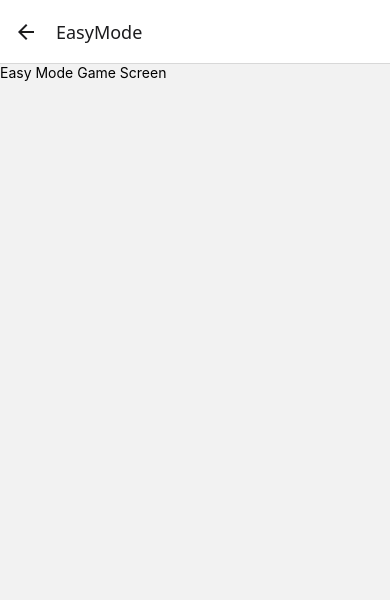
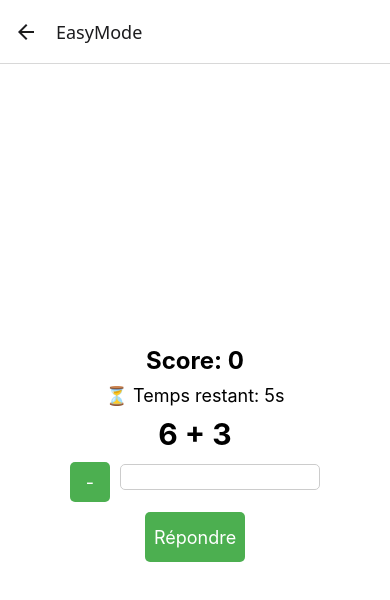
Before and after one commit to Nassjet/Math_Game, a React Native app: screen /EasyMode in a window 390 px wide. Shown: the top 600 px of the page. Built offline with nearby package versions, Linux system fonts and the light colour scheme.

Commit message:
add EasyMode complet

```diff
--- a/src/components/EasyMode.js
+++ b/src/components/EasyMode.js
@@ -1,28 +1,225 @@
-import React, {useState} from "react";
-import { TouchableOpacity, Text, StyleSheet, View } from "react-native";
+import React, { useState, useEffect } from 'react';
+import { View, Text, TouchableOpacity, TextInput, StyleSheet, Button, Keyboard } from 'react-native';
+import { KeyboardAvoidingView, ScrollView, Platform } from 'react-native';
 
 
 const EasyMode = () => {
+  const [score, setScore] = useState(0);
+  const [num1, setNumber1] = useState(Math.floor(Math.random() * 10));
+  const [num2, setNumber2] = useState(Math.floor(Math.random() * 10));
+  const [solution, setSolution] = useState(0);
+  const [userSolution, setUserSolution] = useState('');
+  const [calcul, setCalcul] = useState('');
+  const [message, setMessage] = useState('');
+  const [timeLeft, setTimeLeft] = useState(15);
+  const [startTime, setStartTime] = useState(null);
+
+  useEffect(() => {
+    nextCalcul();
+  }, []);
+
+  useEffect(() => {
+    if (timeLeft === 0) {
+      handleTimeout();
+      return;
+    }
+    const timer = setTimeout(() => {
+      setTimeLeft((prev) => prev - 1);
+    }, 1000);
+
+    return () => clearTimeout(timer);
+  }, [timeLeft]);
+
+  const generateNumber = () => {
+    setNumber1(Math.floor(Math.random() * 10));
+    setNumber2(Math.floor(Math.random() * 10));
+    return [num1, num2];
+  };
+
+  const determineTypeOfCalcul = () => {
+    return Math.random() < 0.5 ? '+' : '-';
+  };
+
+  const makeStringCalcul = (num1, num2, operator) => {
+    setCalcul(`${num1} ${operator} ${num2}`);
+    setSolution(operator === '+' ? num1 + num2 : num1 - num2);
+  };
+
+  const updateScore = () => {
+    if (startTime) {
+      const timeTaken = 10 - timeLeft;
+      const penalty = Math.min(timeTaken * 5, 50);
+      setScore((prevScore) => Math.max(prevScore - penalty, 0));
+    }
+  };
+
+  const compareSolutions = () => {
+    if (parseInt(userSolution) === solution) {
+      setScore((prev) => prev + 100);
+      setMessage("Bonne réponse !");
+    } else {
+      setMessage(`Mauvaise réponse ! La solution était ${solution}`);
+    }
+  };
+
+  const handleAnswer = () => {
+    Keyboard.dismiss();
+
+    compareSolutions();
+    updateScore();
+    nextCalcul();
+    setUserSolution('');
+  };
+
+  const handleTimeout = () => {
+    setMessage("⏳ Temps écoulé, prochain calcul !");
+    setScore((prevScore) => Math.max(prevScore - 50, 0));
+    nextCalcul();
+  };
+
+  const nextCalcul = () => {
+    const [num1, num2] = generateNumber();
+    const operator = determineTypeOfCalcul();
+    makeStringCalcul(num1, num2, operator);
+    setTimeLeft(10);
+    setStartTime(Date.now());
+  };
+
+  const toggleMinusSign = () => {
+    setUserSolution(current =>
+      current.startsWith('-')
+        ? current.slice(1)  // Retire le signe moins
+        : `-${current}`     // Ajoute le signe moins
+    );
+  };
+
+  const handleMinusToggle = () => {
+    // Masquer le clavier si actif
+    Keyboard.dismiss();
+
+    setUserSolution(current =>
+      current.startsWith('-')
+        ? current.slice(1)  // Retire le signe moins
+        : `-${current}`     // Ajoute le signe moins
+    );
+
+    // Forcer le focus sur l'input
+    inputRef.current.focus();
+  };
+
+
+
+  const timerStyle = {
+    color: timeLeft <= 3 ? 'red' : 'black',
+    fontWeight: timeLeft <= 3 ? 'bold' : 'normal'
+  };
 
   return (
-        <TouchableOpacity onPress={openEasyMode}>
-            <Text>EasyMode</Text>
+    <KeyboardAvoidingView
+      behavior={Platform.OS === "ios" ? "padding" : "height"}
+      style={{ flex: 1 }}
+    >
+      <ScrollView contentContainerStyle={{ flexGrow: 1 }}>
+        <View style={styles.container}>
+          <Text style={styles.scoreText}>Score: {score}</Text>
+          <Text
+            style={[
+              styles.timerText,
+              {
+                color: timeLeft <= 3 ? 'red' : 'black',
+                fontWeight: timeLeft <= 3 ? 'bold' : 'normal'
+              }
+            ]}
+            >
+            ⏳ Temps restant: {timeLeft}s
+          </Text>
+          <Text style={styles.problemText}>{calcul}</Text>
+          <View style={styles.inputContainer}>
+            <TouchableOpacity style={styles.buttonMinus} onPress={toggleMinusSign}>
+              <Text style={styles.buttonText}>-</Text>
             </TouchableOpacity>
+            <TextInput
+              style={styles.input}
+              keyboardType="numeric"
+              value={userSolution}
+              onChangeText={setUserSolution}
+              returnKeyType="done"
+              onSubmitEditing={handleAnswer}
+            />
+          </View>
+          <TouchableOpacity style={styles.button} onPress={handleAnswer}>
+            <Text style={styles.buttonText}>Répondre</Text>
+          </TouchableOpacity>
+          {message && <Text style={styles.messageText}>{message}</Text>}
+        </View>
+      </ScrollView>
+    </KeyboardAvoidingView>
+
   );
 };
+
 const styles = StyleSheet.create({
   container: {
     flex: 1,
+    alignItems: 'center',
     justifyContent: 'center',
-      paddingHorizontal: 10,
+    padding: 20,
+  },
+  scoreText: {
+    fontSize: 24,
+    fontWeight: 'bold',
+    marginBottom: 10,
+  },
+  timerText: {
+    fontSize: 18,
+    marginBottom: 10,
+  },
+  problemText: {
+    fontSize: 30,
+    fontWeight: 'bold',
+    marginBottom: 10,
+  },
+  inputContainer: {
+    flexDirection: 'row', // Aligns Button and TextInput horizontally
+    alignItems: 'center',
+    marginBottom: 10,
+  },
+  input: {
+    borderWidth: 1,
+    borderColor: '#ccc',
+    borderRadius: 5,
+    width: 200,
+    textAlign: 'center',
+    fontSize: 20,
+    marginLeft: 10, // Adds space between the button and input
+    marginBottom: 10,
+  },
+  buttonMinus: {
+    backgroundColor: '#4CAF50',
+    padding: 10,
+    borderRadius: 5,
+    alignItems: 'center',
+    justifyContent: 'center',
+    width: 40,
+    height: 40,
   },
   button: {
+    backgroundColor: '#4CAF50',
+    padding: 10,
+    borderRadius: 5,
     alignItems: 'center',
-      backgroundColor: '#DDDDDD',
-      padding: 10,
+    justifyContent: 'center',
+    width: 100,
+    height: 50,
   },
-    countContainer: {
-      alignItems: 'center',
-      padding: 10,
+  buttonText: {
+    color: 'white',
+    fontSize: 18,
+  },
+  messageText: {
+    fontSize: 18,
+    marginTop: 10,
   },
 });
+
+export default EasyMode;
--- a/src/screens/EasyModeScreen.js
+++ b/src/screens/EasyModeScreen.js
@@ -1,12 +1,26 @@
+// screens/EasyModeScreen.js
 import React from 'react';
-import { View, Text } from 'react-native';
+import { View, StyleSheet, SafeAreaView } from 'react-native';
+import EasyMode from '../components/EasyMode';
 
 const EasyModeScreen = ({ navigation }) => {
-  return (
-    <View>
-      <Text>Easy Mode Game Screen</Text>
-    </View>
-  );
+    return (
+        <SafeAreaView style={styles.safeArea}>
+            <View style={styles.container}>
+                <EasyMode />
+            </View>
+        </SafeAreaView>
+    );
 };
 
+const styles = StyleSheet.create({
+    safeArea: {
+        flex: 1,
+        backgroundColor: '#fff',
+    },
+    container: {
+        flex: 1,
+    },
+});
+
 export default EasyModeScreen;
```
Also changed, not shown: src/utils/Addition.js (+16 -8 lines), 1 other file (tests, documents, lock files or other folders). Lines whose indentation alone changed are shown as unchanged.
